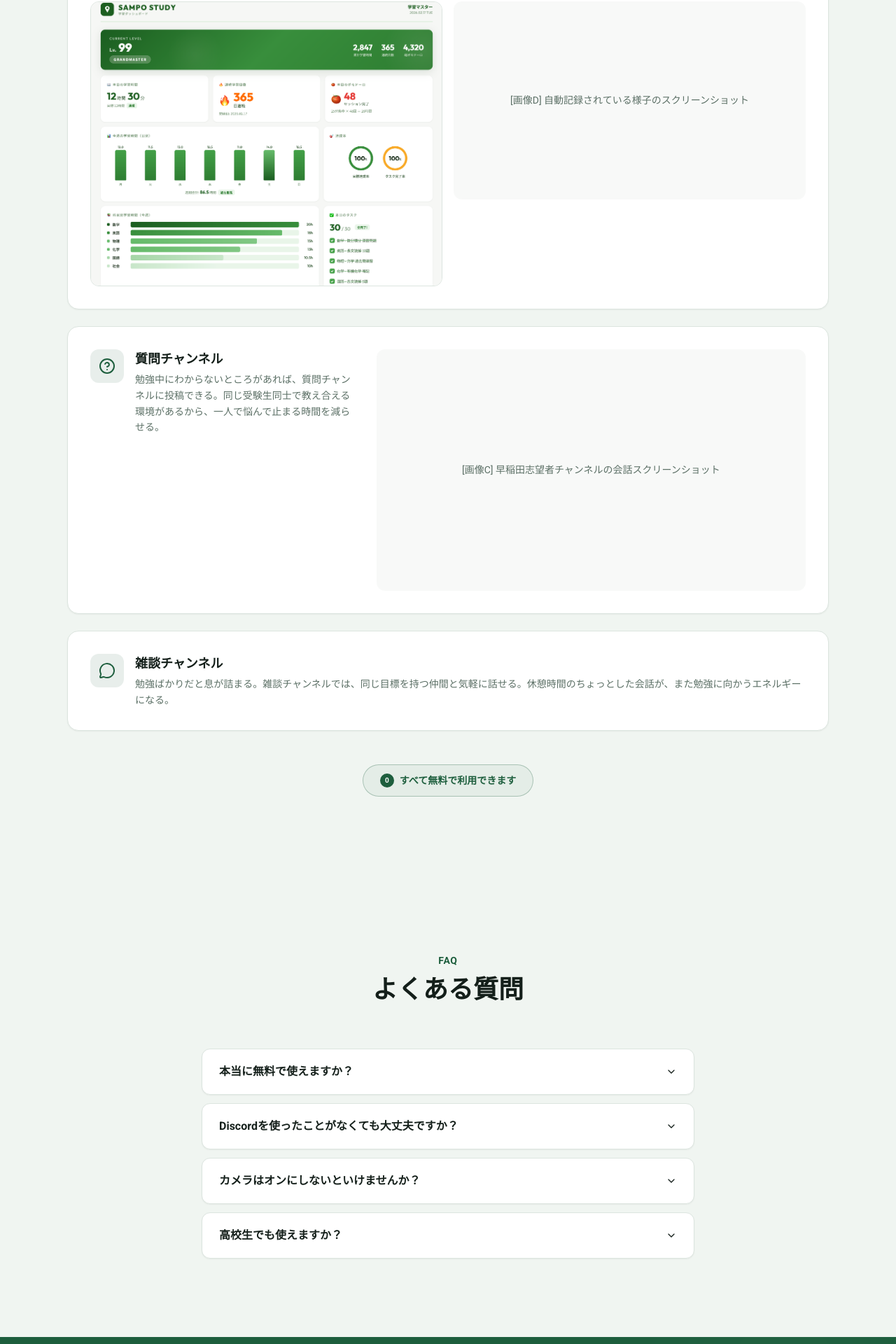
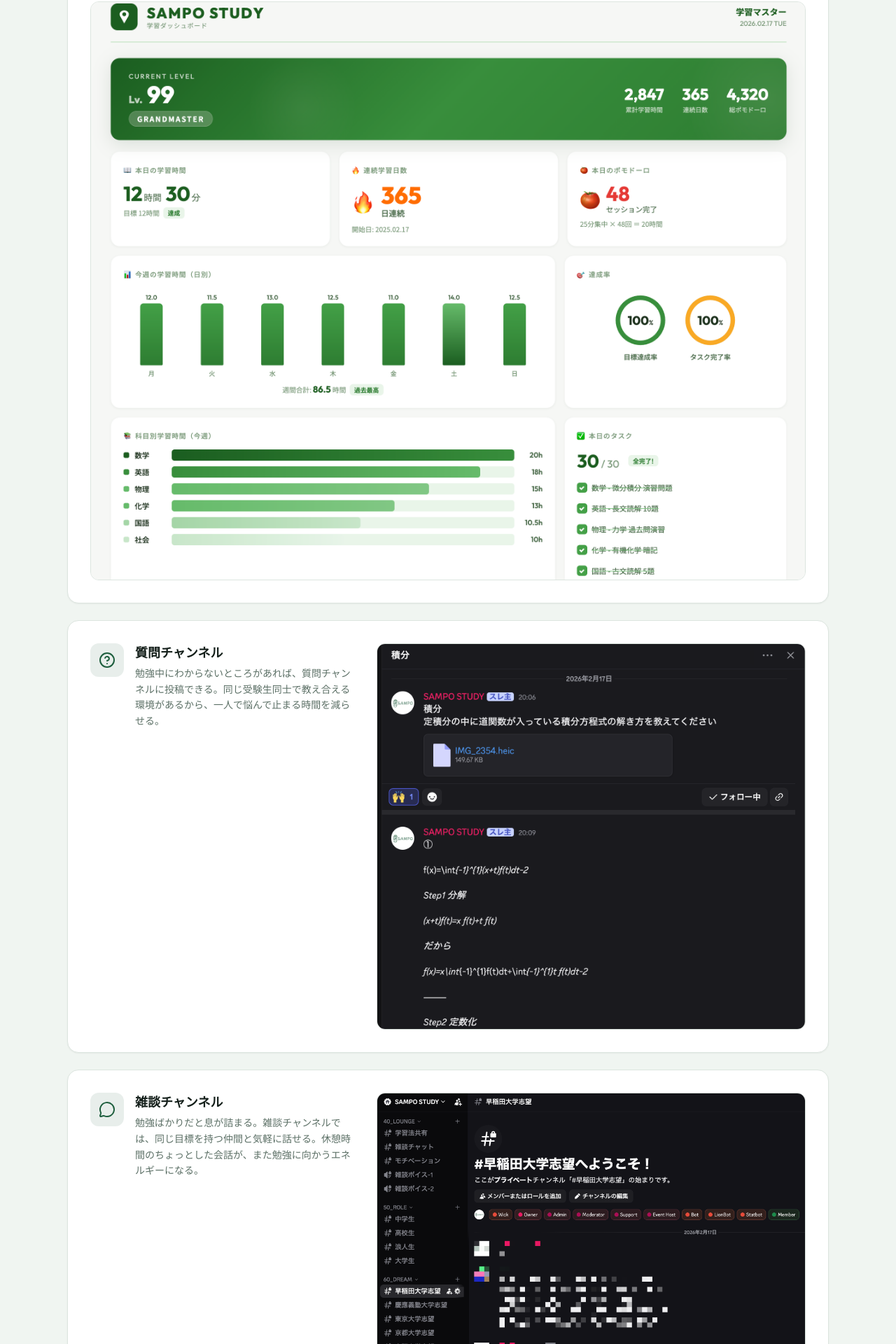
Before and after one commit to yutakanekiyo/sampo-study, a Next.js app: page / in a window 1280 px wide. Shown: the part 3000-4920 px from the top of the page at 70% size. Built offline with nearby package versions, Linux system fonts and the light colour scheme.

Commit message:
feat: update image handling and remove unused component\n\nDelete placeholder, replace and add images, remove ImagePlaceholder.

```diff
--- a/components/features-section.tsx
+++ b/components/features-section.tsx
@@ -10,23 +10,6 @@ import {
 } from "lucide-react"
 import Image from "next/image"
 
-function ImagePlaceholder({
-  label,
-  aspectRatio = "aspect-video",
-  className = "",
-}: {
-  label: string
-  aspectRatio?: string
-  className?: string
-}) {
-  return (
-    <div
-      className={`flex items-center justify-center rounded-xl bg-muted/60 transition-colors hover:bg-muted ${aspectRatio} ${className}`}
-    >
-      <p className="px-4 text-center text-sm text-muted-foreground">{label}</p>
-    </div>
-  )
-}
 
 export function FeaturesSection() {
   const { ref, isVisible } = useScrollAnimation()
@@ -116,7 +99,6 @@ export function FeaturesSection() {
               </p>
             </div>
           </div>
-          <div className="grid gap-4 md:grid-cols-2">
           <div className="overflow-hidden rounded-xl border border-border">
             <Image
               src="/images/dashboard.png"
@@ -124,12 +106,6 @@ export function FeaturesSection() {
               width={1200}
               height={675}
               className="h-auto w-full"
-              />
-            </div>
-            <ImagePlaceholder
-              label="[画像D] 自動記録されている様子のスクリーンショット"
-              aspectRatio="aspect-[16/9]"
-              className="w-full"
             />
           </div>
         </div>
@@ -157,11 +133,13 @@ export function FeaturesSection() {
                 </div>
               </div>
             </div>
-            <div className="w-full md:w-[60%]">
-              <ImagePlaceholder
-                label="[画像C] 早稲田志望者チャンネルの会話スクリーンショット"
-                aspectRatio="aspect-[16/9]"
-                className="w-full"
+            <div className="w-full overflow-hidden rounded-xl border border-border md:w-[60%]">
+              <Image
+                src="/images/question-channel.png"
+                alt="質問チャンネルでの数学の解説の様子"
+                width={1100}
+                height={1000}
+                className="h-auto w-full"
               />
             </div>
           </div>
@@ -176,7 +154,9 @@ export function FeaturesSection() {
             transform: isVisible ? "translateY(0)" : "translateY(16px)",
           }}
         >
-          <div className="flex items-start gap-4">
+          <div className="flex flex-col gap-6 md:flex-row md:items-start">
+            <div className="flex-1">
+              <div className="flex items-start gap-4 mb-4">
                 <div className="flex h-12 w-12 flex-shrink-0 items-center justify-center rounded-xl bg-primary/10">
                   <MessageCircle className="h-6 w-6 text-primary" />
                 </div>
@@ -185,6 +165,17 @@ export function FeaturesSection() {
                   <p className="mt-1 text-sm leading-relaxed text-muted-foreground">
                     勉強ばかりだと息が詰まる。雑談チャンネルでは、同じ目標を持つ仲間と気軽に話せる。休憩時間のちょっとした会話が、また勉強に向かうエネルギーになる。
                   </p>
+                </div>
+              </div>
+            </div>
+            <div className="w-full overflow-hidden rounded-xl border border-border md:w-[60%]">
+              <Image
+                src="/images/chat-channel.png"
+                alt="雑談チャンネルでの交流の様子"
+                width={1260}
+                height={940}
+                className="h-auto w-full"
+              />
             </div>
           </div>
         </div>
```
Also changed, not shown: public/images/chat-channel.png (added), public/images/question-channel.png (added). Lines whose indentation alone changed are shown as unchanged.
